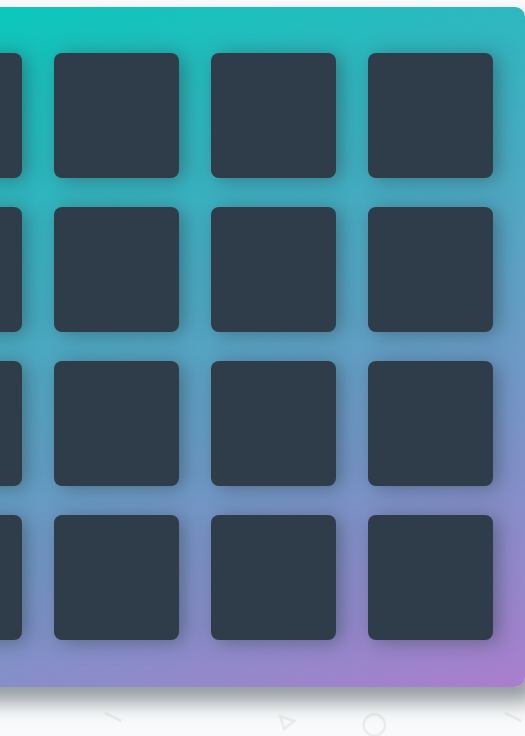
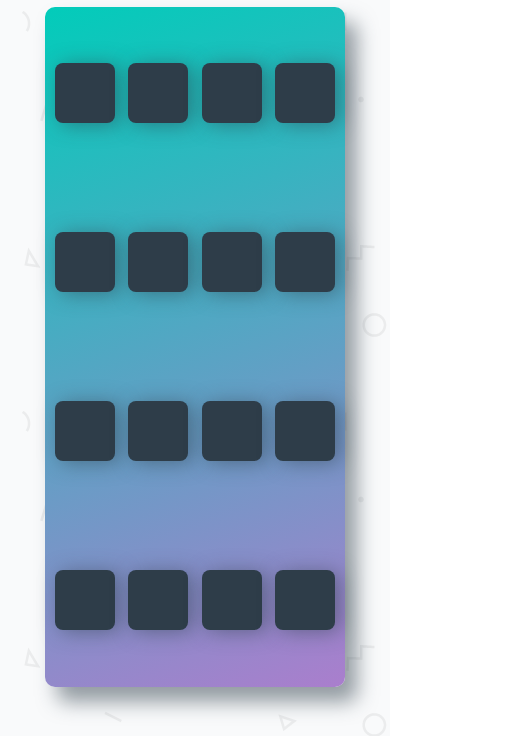
Before and after one commit to jameswos/fend-project-memory-game-james, a plain HTML site: page index.html in a window 390 px wide. Shown: the part 108-844 px from the top of the page, 525 px wide, since content can reach past the window. Drawn offline with Linux system fonts and the light colour scheme; a web font is replaced by a local one.

Commit message:
added stuff to readme and added a media query to make it look better on mobile devices

```diff
--- a/css/app.css
+++ b/css/app.css
@@ -164,3 +164,16 @@ h1 {
   vertical-align: middle;
   text-align: center;
 }
+
+@media only screen and (max-width: 600px) {
+  .deck {
+    width: 300px;
+    min-height: 680px;
+    padding: 10px;
+    border-radius: 10px;
+    grid-row-gap: 1em;
+  }
+  .deck .card {
+    height: 60px;
+    width: 60px;
+  }
--- a/index.html
+++ b/index.html
@@ -5,6 +5,7 @@
   <meta charset="utf-8">
   <title>Matching Game</title>
   <meta name="description" content="">
+  <meta name="viewport" content="width=device-width, initial-scale=1.0">
   <link rel="stylesheet prefetch" href="https://maxcdn.bootstrapcdn.com/font-awesome/4.6.1/css/font-awesome.min.css">
   <link rel="stylesheet prefetch" href="https://fonts.googleapis.com/css?family=Coda">
   <link rel="stylesheet" href="css/app.css">
```
Also changed, not shown: 1 other file.
